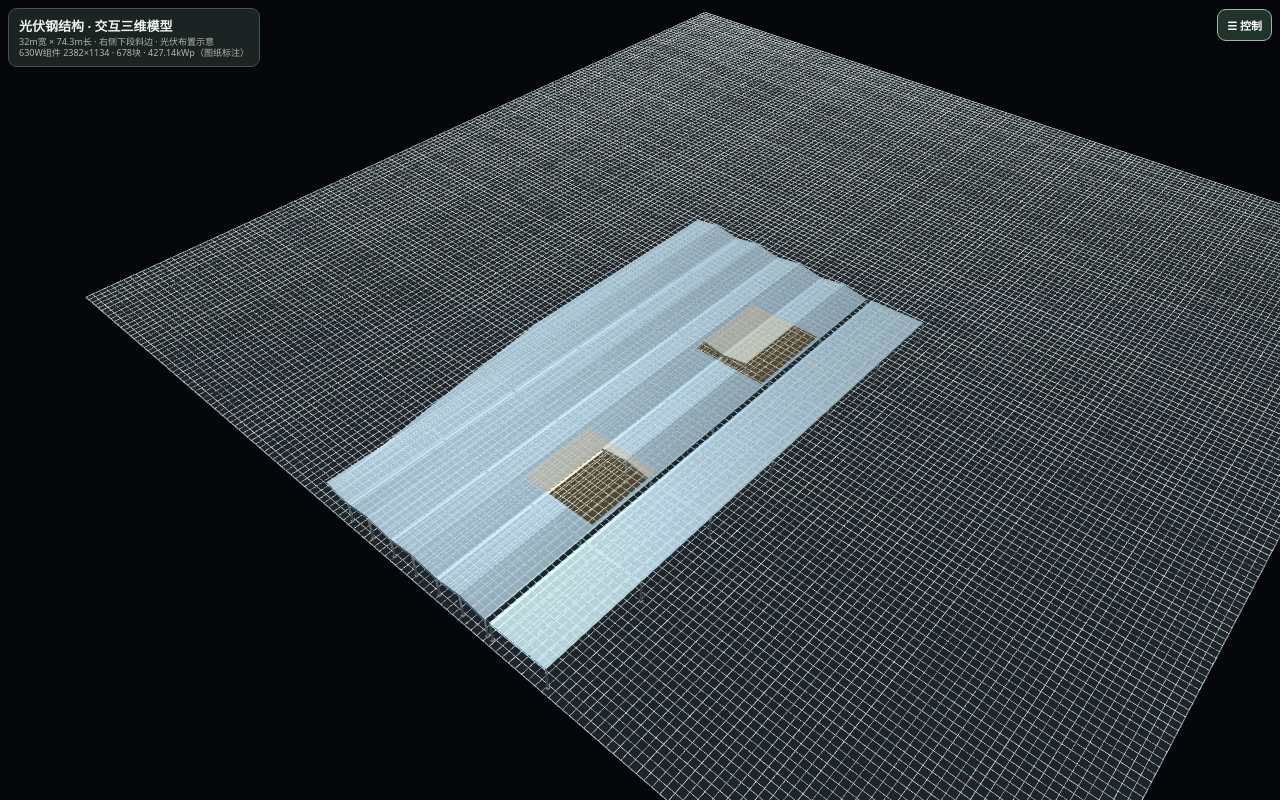
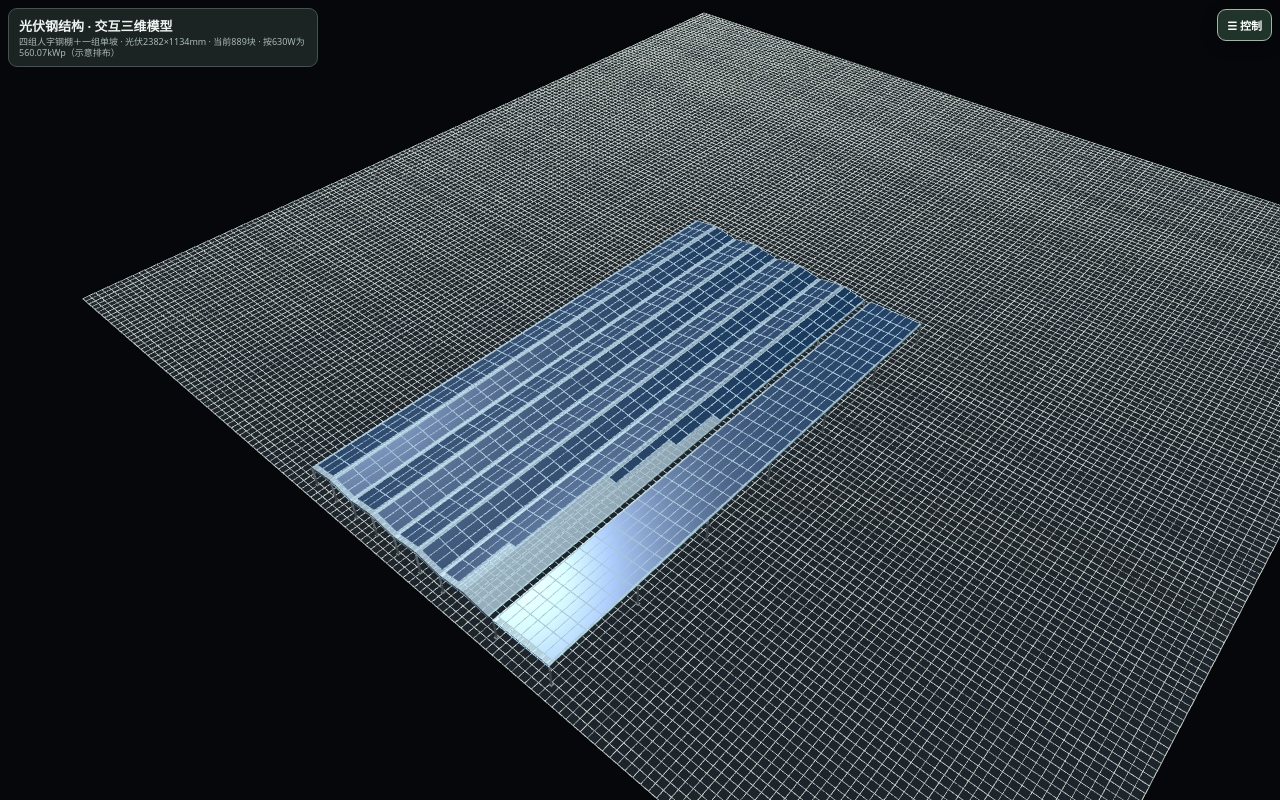
Before and after one commit to zll957704-sudo/-, a plain HTML site: page index.html in a window 1280 px wide. Drawn offline with nearby package versions, Linux system fonts and the light colour scheme.

Commit message:
Restore four gable structures and single-slope canopy; add rooftop PV panels and opposite taper

```diff
--- a/index.html
+++ b/index.html
@@ -10,7 +10,7 @@ header h2{font-size:13px;margin:0 0 2px}header small{font-size:9px;line-height:1
 .panel .buttons button{padding:5px 6px;font-size:10px;border-radius:6px;flex:1 1 auto}
 #note{font-size:9px;line-height:1.4;margin-top:7px}
 @media(max-width:480px){header{max-width:calc(100vw - 112px)}header small{font-size:8px}.panel{right:6px;top:44px;width:min(210px,calc(100vw - 12px));padding:8px}#panelToggle{right:6px;top:7px}}
-</style></head><body><div id="scene"></div><header><h2>光伏钢结构 · 交互三维模型</h2><small>32m宽 × 74.3m长 · 右侧下段斜边 · 光伏布置示意<br>630W组件 2382×1134 · 678块 · 427.14kWp（图纸标注）</small></header><div id="error">三维引擎未加载，请检查网络连接。</div><button id="panelToggle" aria-expanded="false" aria-controls="controlPanel">☰ 控制</button><section class="panel is-hidden" id="controlPanel"><div class="line"><b>套管柱高度 · 非真实驱动模拟</b><span class="value" id="heightLabel">檐 3.00m / 脊柱 3.20m</span></div><input id="height" type="range" min="1.3" max="3.5" step="0.05" value="3"><div class="buttons"><button data-h="1.3">低位 1.3m</button><button data-h="2.5">中位 2.5m</button><button data-h="3" class="active">设计 3.0m</button><button data-h="3.5">高位 3.5m</button></div><div class="buttons"><button data-view="iso" class="active">轴测</button><button data-view="front">端立面</button><button data-view="side">侧立面</button><button data-view="top">平面</button><button id="roof">隐藏屋面</button><button id="purlins">隐藏檩条</button><button id="joints">突出节点</button><button id="detail">升降柱近景</button><button id="dimensions">显示柱网尺寸</button><button data-view="iso">复位</button></div><div id="note">依据三龙厂房光伏平面图：主体最大宽32米、长74.3米，右侧约中段开始向内斜收；斜边收进量及起点未标注，暂按示意比例。左侧两处未满铺区域以浅色框示意。图纸标注678块630W组件、总427.14kWp；模型仅为几何示意，不代表逐块组件精确排布。保留左侧独立单坡雨棚为历史方案，非本次光伏图所示范围。钢构件规格、节点、荷载尚未复核，不得用于施工。</div></section><script type="module">
+</style></head><body><div id="scene"></div><header><h2>光伏钢结构 · 交互三维模型</h2><small>四组人字钢棚＋左侧单坡棚 · 73.3m长 · 对侧斜角<br>组件2382×1134mm · 逐坡面排布 · 数量见右侧</small></header><div id="error">三维引擎未加载，请检查网络连接。</div><button id="panelToggle" aria-expanded="false" aria-controls="controlPanel">☰ 控制</button><section class="panel is-hidden" id="controlPanel"><div class="line"><b>套管柱高度 · 非真实驱动模拟</b><span class="value" id="heightLabel">檐 3.00m / 脊柱 3.20m</span></div><input id="height" type="range" min="1.3" max="3.5" step="0.05" value="3"><div class="buttons"><button data-h="1.3">低位 1.3m</button><button data-h="2.5">中位 2.5m</button><button data-h="3" class="active">设计 3.0m</button><button data-h="3.5">高位 3.5m</button></div><div class="buttons"><button data-view="iso" class="active">轴测</button><button data-view="front">端立面</button><button data-view="side">侧立面</button><button data-view="top">平面</button><button id="roof">隐藏屋面</button><button id="purlins">隐藏檩条</button><button id="joints">突出节点</button><button id="detail">升降柱近景</button><button id="dimensions">显示柱网尺寸</button><button data-view="iso">复位</button></div><div id="note">依据三龙厂房光伏平面图：主体长73.3米，对侧33.6米处开始斜收5米；斜边收进量及起点未标注，暂按示意比例。左侧两处未满铺区域以浅色框示意。组件数量由模型逐块生成，仍需按压块、检修通道及边距复核。保留左侧独立单坡雨棚为历史方案，非本次光伏图所示范围。钢构件规格、节点、荷载尚未复核，不得用于施工。</div></section><script type="module">
 // Multiple CDN fallbacks improve compatibility with different networks and browsers.
 const errorBox=document.getElementById('error');
 function showError(message){errorBox.textContent=message;errorBox.style.display='block';errorBox.style.position='fixed';errorBox.style.top='50%';errorBox.style.left='50%';errorBox.style.transform='translate(-50%,-50%)';errorBox.style.zIndex='99';errorBox.style.maxWidth='min(90vw,460px)';errorBox.style.padding='16px';errorBox.style.borderRadius='10px';errorBox.style.color='#7a211b';errorBox.style.lineHeight='1.7';}
@@ -27,23 +27,43 @@ try {
 const panel=document.querySelector('#controlPanel'),toggle=document.querySelector('#panelToggle');toggle.addEventListener('click',()=>{const hidden=panel.classList.toggle('is-hidden');toggle.textContent=hidden?'☰ 控制':'✕ 收起';toggle.setAttribute('aria-expanded',String(!hidden));});const mount=document.querySelector('#scene'),scene=new T.Scene();scene.background=new T.Color('#05070b');const camera=new T.PerspectiveCamera(45,innerWidth/innerHeight,.03,1200);const renderer=new T.WebGLRenderer({antialias:true,powerPreference:'default',failIfMajorPerformanceCaveat:false});renderer.setPixelRatio(Math.min(window.devicePixelRatio||1,1.5));renderer.setSize(innerWidth,innerHeight);renderer.shadowMap.enabled=false;mount.appendChild(renderer.domElement);scene.add(new T.HemisphereLight(0xffffff,0x8d9c94,2.2));const sun=new T.DirectionalLight(0xffffff,2.1);sun.position.set(-12,25,18);sun.castShadow=true;scene.add(sun);
 const mats={steel:new T.MeshStandardMaterial({color:0x435b6b,metalness:.65,roughness:.38}),column:new T.MeshStandardMaterial({color:0x81929b,metalness:.55,roughness:.4}),inner:new T.MeshStandardMaterial({color:0xb7c4c9,metalness:.5,roughness:.4}),purlin:new T.MeshStandardMaterial({color:0x496e70,metalness:.5,roughness:.4}),roof:new T.MeshStandardMaterial({color:0x9fb9c8,metalness:.28,roughness:.5,side:T.DoubleSide,transparent:true,opacity:.82}),gutter:new T.MeshStandardMaterial({color:0x79c8e8,metalness:.65,roughness:.28,side:T.DoubleSide}),pipe:new T.MeshStandardMaterial({color:0x49b9e6,metalness:.55,roughness:.35}),joint:new T.MeshStandardMaterial({color:0xd99b4c,metalness:.45,roughness:.5}),base:new T.MeshStandardMaterial({color:0x6e7779,roughness:.8})};
 const ground=new T.Mesh(new T.PlaneGeometry(150,150),new T.MeshStandardMaterial({color:0x101820,roughness:1}));ground.rotation.x=-Math.PI/2;ground.position.y=-.07;ground.receiveShadow=true;scene.add(ground);const grid=new T.GridHelper(150,150,0xa7b6af,0xbcc8c1);grid.position.y=-.055;scene.add(grid);
-const structure=new T.Group(),roofGroup=new T.Group(),purlinGroup=new T.Group(),jointGroup=new T.Group(),columns=new T.Group(),dimensionGroup=new T.Group(),drainGroup=new T.Group();scene.add(structure,roofGroup,purlinGroup,jointGroup,columns,dimensionGroup,drainGroup);const xs=[0,12,24,36,48,60,74.3],halfWidth=4,zs=[-4,0,4];let height=3,highlight=false;
+const pvGroup=new T.Group();scene.add(pvGroup);const structure=new T.Group(),roofGroup=new T.Group(),purlinGroup=new T.Group(),jointGroup=new T.Group(),columns=new T.Group(),dimensionGroup=new T.Group(),drainGroup=new T.Group();scene.add(structure,roofGroup,purlinGroup,jointGroup,columns,dimensionGroup,drainGroup);const xs=[0,12,24,36,48,60,73.3],halfWidth=4,zs=[-4,0,4];let height=3,highlight=false;let pvCount=0;const pvMat=new T.MeshStandardMaterial({color:0x173e65,metalness:.3,roughness:.3,side:T.DoubleSide});const pvBorder=new T.LineBasicMaterial({color:0xa8c7d9});
 function box(w,h,d,mat,parent,x,y,z){const m=new T.Mesh(new T.BoxGeometry(w,h,d),mat);m.position.set(x,y,z);m.castShadow=true;parent.add(m);return m}
 function member(a,b,w,d,mat,parent){const A=new T.Vector3(...a),B=new T.Vector3(...b),v=B.clone().sub(A),m=new T.Mesh(new T.BoxGeometry(w,v.length(),d),mat);m.position.copy(A).add(B).multiplyScalar(.5);m.quaternion.setFromUnitVectors(new T.Vector3(0,1,0),v.normalize());m.castShadow=true;parent.add(m);return m}
 // Hollow square-tube approximation: four physical walls, not a solid bar.
 function tube(parent,x,z,y0,y1,outer,t,mat){let h=y1-y0,mid=(y0+y1)/2;box(outer,h,t,mat,parent,x,mid,z-(outer-t)/2);box(outer,h,t,mat,parent,x,mid,z+(outer-t)/2);box(t,h,outer-2*t,mat,parent,x-(outer-t)/2,mid,z);box(t,h,outer-2*t,mat,parent,x+(outer-t)/2,mid,z)}
 function roofY(z){return height+.8*(1-Math.abs(z)/halfWidth)}
 // Right boundary: straight in upper half, then tapers inward to bottom.
-const L=74.3, W=32, taperStart=37.2, taperInset=5.0;
-function rightEdge(x){return 16-taperInset*Math.max(0,Math.min(1,(x-taperStart)/(L-taperStart)));}
-function clipZ(x,z){return Math.min(z,rightEdge(x));}
+const L=73.3, W=34, taperStart=33.6, taperInset=5.0;
+function rightEdge(x){return 16;}
+function clipZ(x,z){return Math.max(z,-16+taperInset*Math.max(0,Math.min(1,(x-taperStart)/(L-taperStart))));}
 // H-shaped rafters are represented by two flanges and a web, rather than a solid rectangular prism.
 function hMember(a,b,parent){const A=new T.Vector3(...a),B=new T.Vector3(...b),vec=B.clone().sub(A),len=vec.length(),group=new T.Group();group.position.copy(A).add(B).multiplyScalar(.5);group.quaternion.setFromUnitVectors(new T.Vector3(0,1,0),vec.normalize());
 const flange=0.125,depth=0.25,tf=0.009,tw=0.006;for(const off of [-depth/2+tf/2,depth/2-tf/2])box(flange,len,tf,mats.steel,group,0,0,off);box(tw,len,depth-2*tf,mats.steel,group,0,0,0);parent.add(group);return group}
 function dimLine(a,b){member(a,b,.012,.012,mats.joint,dimensionGroup)}
 function makeDimensions(){dimensionGroup.clear();for(let i=0;i<xs.length-1;i++){dimLine([xs[i],.05,5.05],[xs[i+1],.05,5.05]);dimLine([xs[i],.05,4.75],[xs[i],.05,5.35])}dimLine([31.2,.05,4.75],[31.2,.05,5.35]);dimLine([0,.05,-halfWidth],[0,.05,halfWidth])}
+
+// Roof-mounted PV: module long side runs along building length; each panel 2.382m x 1.134m.
+// 20mm end clamp allowance per long-side end => pitch 2.422m; 15mm lateral gap.
+// Panels are mounted 0.10m above the original roof surface, following each roof slope.
+function addPV(x1,x2,z1,z2,yAt,parent){
+ const verts=[x1,yAt(z1),z1,x2,yAt(z1),z1,x2,yAt(z2),z2,x1,yAt(z1),z1,x2,yAt(z2),z2,x1,yAt(z2),z2];
+ const g=new T.BufferGeometry();g.setAttribute('position',new T.Float32BufferAttribute(verts,3));g.computeVertexNormals();
+ parent.add(new T.Mesh(g,pvMat));
+ const edge=new T.BufferGeometry().setFromPoints([new T.Vector3(x1,yAt(z1)+.006,z1),new T.Vector3(x2,yAt(z1)+.006,z1),new T.Vector3(x2,yAt(z2)+.006,z2),new T.Vector3(x1,yAt(z2)+.006,z2),new T.Vector3(x1,yAt(z1)+.006,z1)]);
+ parent.add(new T.Line(edge,pvBorder));pvCount++;
+}
+function pvRoof(xStart,xEnd,zStart,zEnd,roofFn,clipFn){
+ const pitchX=2.422,pitchZ=1.149,modX=2.382,modZ=1.134;
+ for(let x=xStart+.12;x+modX<=xEnd-.12;x+=pitchX)
+ for(let z=zStart+.12;z+modZ<=zEnd-.12;z+=pitchZ){
+ if(clipFn&&!clipFn(x,z,x+modX,z+modZ))continue;
+ addPV(x,x+modX,z,z+modZ,zv=>roofFn(zv)+.34,pvGroup);
+ }
+}
+
 function build(){
- [structure,roofGroup,purlinGroup,jointGroup,columns,drainGroup].forEach(g=>g.clear());
+ [structure,roofGroup,purlinGroup,jointGroup,columns,drainGroup,pvGroup].forEach(g=>g.clear());pvCount=0;
  // Four 8m-wide parallel roof strips. The far-right strip is clipped by the slanted boundary.
  for(let bay=0;bay<4;bay++){
   const zl=-16+bay*8,zr=zl+8,zc=(zl+zr)/2;
@@ -51,8 +71,8 @@ function build(){
   structure.add(st);roofGroup.add(rg);purlinGroup.add(pg);columns.add(cg);jointGroup.add(jg);
   const ry=z=>height+.65*(1-Math.abs(z-zc)/4);
   for(const x of xs){
-   const e=clipZ(x,zr);
-   for(const z of [zl,zc,zr]){if(z>e+.001)continue;
+   const e=zr;
+   for(const z of [zl,zc,zr]){if(z<clipZ(x,z)-.001)continue;
     const h=height+(z===zc?.2:0);
     box(.42,.10,.42,mats.base,cg,x,.04,z);
     tube(cg,x,z,.1,Math.min(1.65,h-.35),.2,.006,mats.column);
@@ -60,7 +80,7 @@ function build(){
     if(z===zc)member([x,h,z],[x,ry(z),z],.15,.15,mats.inner,cg);
     box(.24,.035,.24,mats.joint,jg,x,h,z);
    }
-   const last=Math.min(zr,e);
+   const last=zr;
    if(last>zl){
     const mid=Math.min(zc,last);
     hMember([x,ry(zl),zl],[x,ry(mid),mid],st);
@@ -73,7 +93,7 @@ function build(){
    for(let i=0;i<xs.length-1;i++){
     const xa=xs[i],xb=xs[i+1];
     let end=xb;
-    if(z>11){const boundary=taperStart+(16-z)*(L-taperStart)/taperInset;end=Math.min(xb,boundary);}
+
     if(end>xa+.01)member([xa,ry(z)+.13,z],[end,ry(z)+.13,z],.065,.12,mats.purlin,pg);
    }
   }
@@ -81,12 +101,14 @@ function build(){
   for(let i=0;i<xs.length-1;i++)for(const side of [-1,1]){
    const za=side<0?zl:zc,zb=side<0?zc:zr;
    const xa=xs[i],xb=xs[i+1];
-   const aa=Math.min(zb,clipZ(xa,zb)),bb=Math.min(zb,clipZ(xb,zb));
+   const aa=zb,bb=zb;
    if(aa<=za+.001&&bb<=za+.001)continue;
    const geom=new T.BufferGeometry();const verts=[xa,ry(za)+.23,za,xb,ry(za)+.23,za,xb,ry(bb)+.23,bb,xa,ry(za)+.23,za,xb,ry(bb)+.23,bb,xa,ry(aa)+.23,aa];
    geom.setAttribute('position',new T.Float32BufferAttribute(verts,3));geom.computeVertexNormals();rg.add(new T.Mesh(geom,mats.roof));
   }
  }
+ // PV panels on the eight individual pitched roof faces; clipped at opposite diagonal.
+ for(let bay=0;bay<4;bay++){const zl=-16+bay*8,zc=zl+4,zr=zl+8;const ry=z=>height+.65*(1-Math.abs(z-zc)/4);for(const [a,b] of [[zl,zc],[zc,zr]])pvRoof(0,L,a,b,ry,(x,z,x2,z2)=>z>=-16+5*Math.max(0,(x2-33.6)/(L-33.6)));}
  // Three drainage corridors between strips, with downpipes at the two ends.
  for(const z of [-8,0,8]){
   box(L,.035,.36,mats.gutter,drainGroup,L/2,height-.24,z);
@@ -102,15 +124,17 @@ function build(){
  for(let k=0;k<=7;k++){const z=zi+(zo-zi)*k/7;for(let i=0;i<xs.length-1;i++)member([xs[i],cy(z)+.13,z],[xs[i+1],cy(z)+.13,z],.065,.12,mats.purlin,purlinGroup);}
  for(let i=0;i<xs.length-1;i++){const a=xs[i],b=xs[i+1];const geom=new T.BufferGeometry();geom.setAttribute('position',new T.Float32BufferAttribute([a,cy(zi)+.23,zi,b,cy(zi)+.23,zi,b,cy(zo)+.23,zo,a,cy(zi)+.23,zi,b,cy(zo)+.23,zo,a,cy(zo)+.23,zo],3));geom.computeVertexNormals();roofGroup.add(new T.Mesh(geom,mats.roof));}
  box(L,.04,.36,mats.gutter,drainGroup,L/2,cy(zi)-.2,zi);
- // PV-plan exclusion zones: left side at two length intervals (schematic only).
+ pvRoof(0,L,zo,zi,cy,null);
+ document.querySelector("header small").textContent=`四组人字钢棚＋一组单坡 · 光伏2382×1134mm · 当前${pvCount}块 · 按630W为${(pvCount*.63).toFixed(2)}kWp（示意排布）`;
+ /* // PV-plan exclusion zones: left side at two length intervals (schematic only).
  const exclusionMat=new T.MeshBasicMaterial({color:0xffbd63,transparent:true,opacity:.22,side:T.DoubleSide});
  for(const [a,b] of [[13,26],[47,58]]){
   const g=new T.PlaneGeometry(b-a,11);g.rotateX(-Math.PI/2);const m=new T.Mesh(g,exclusionMat);m.position.set((a+b)/2,height+.93,-10.5);roofGroup.add(m);
  }
- jointGroup.visible=highlight;dimensionGroup.clear();
+ */ jointGroup.visible=highlight;dimensionGroup.clear();
 }
-const overviewCenter=new T.Vector3(37.15,1.7,-4.6);
-const overviewBounds=new T.Box3(new T.Vector3(-.8,-.1,-26),new T.Vector3(75,5,17));
+const overviewCenter=new T.Vector3(36.65,1.7,-4.6);
+const overviewBounds=new T.Box3(new T.Vector3(-.8,-.1,-26),new T.Vector3(74,5,17));
 let theta=-.73,phi=.82,dist=128,target=overviewCenter.clone(),pointer=new Map(),lastDistance=0,overview=true,zoomed=false;
 function updateCamera(){camera.position.set(target.x+dist*Math.sin(phi)*Math.cos(theta),target.y+dist*Math.cos(phi),target.z+dist*Math.sin(phi)*Math.sin(theta));camera.lookAt(target)}
 function fitOverview(minimum=128){
@@ -137,8 +161,8 @@ function view(v){
   else{theta=-.73;phi=.82}
   fitOverview(v==='top'?138:128);
 }
-view('iso');build();function animate(){requestAnimationFrame(animate);try{renderer.render(scene,camera)}catch(e){showError('当前浏览器无法正常渲染3D模型：'+e.message);throw e}}animate();function apply(h){height=h;document.querySelector('#heightLabel').textContent=`檐 ${h.toFixed(2)}m / 脊柱 ${(h+.2).toFixed(2)}m`;build();document.querySelectorAll('[data-h]').forEach(b=>b.classList.toggle('active',Number(b.dataset.h)===h))}document.querySelector('#height').oninput=e=>apply(Number(e.target.value));document.querySelectorAll('[data-h]').forEach(b=>b.onclick=()=>{document.querySelector('#height').value=b.dataset.h;apply(Number(b.dataset.h))});document.querySelectorAll('[data-view]').forEach(b=>b.onclick=()=>{view(b.dataset.view);document.querySelectorAll('[data-view]').forEach(k=>k.classList.toggle('active',k===b))});document.querySelector('#roof').onclick=e=>{roofGroup.visible=!roofGroup.visible;e.target.textContent=roofGroup.visible?'隐藏屋面':'显示屋面'};document.querySelector('#purlins').onclick=e=>{purlinGroup.visible=!purlinGroup.visible;e.target.textContent=purlinGroup.visible?'隐藏檩条':'显示檩条'};document.querySelector('#joints').onclick=e=>{highlight=!highlight;jointGroup.visible=highlight;e.target.classList.toggle('active',highlight)};
-let detail=false;document.querySelector('#detail').onclick=e=>{detail=!detail;if(detail){overview=false;roofGroup.visible=false;purlinGroup.visible=false;highlight=true;jointGroup.visible=true;target.set(12,1.8,-16);dist=8;theta=-.8;phi=1.1;e.target.textContent='返回整体';}else{roofGroup.visible=true;purlinGroup.visible=true;target.set(37.15,1.7,-4.6);view('iso');e.target.textContent='升降柱近景';}updateCamera()};
+view('iso');build();function animate(){requestAnimationFrame(animate);try{renderer.render(scene,camera)}catch(e){showError('当前浏览器无法正常渲染3D模型：'+e.message);throw e}}animate();function apply(h){height=h;document.querySelector('#heightLabel').textContent=`檐 ${h.toFixed(2)}m / 脊柱 ${(h+.2).toFixed(2)}m`;build();document.querySelectorAll('[data-h]').forEach(b=>b.classList.toggle('active',Number(b.dataset.h)===h))}document.querySelector('#height').oninput=e=>apply(Number(e.target.value));document.querySelectorAll('[data-h]').forEach(b=>b.onclick=()=>{document.querySelector('#height').value=b.dataset.h;apply(Number(b.dataset.h))});document.querySelectorAll('[data-view]').forEach(b=>b.onclick=()=>{view(b.dataset.view);document.querySelectorAll('[data-view]').forEach(k=>k.classList.toggle('active',k===b))});document.querySelector('#roof').onclick=e=>{roofGroup.visible=!roofGroup.visible;pvGroup.visible=roofGroup.visible;e.target.textContent=roofGroup.visible?'隐藏屋面':'显示屋面'};document.querySelector('#purlins').onclick=e=>{purlinGroup.visible=!purlinGroup.visible;e.target.textContent=purlinGroup.visible?'隐藏檩条':'显示檩条'};document.querySelector('#joints').onclick=e=>{highlight=!highlight;jointGroup.visible=highlight;e.target.classList.toggle('active',highlight)};
+let detail=false;document.querySelector('#detail').onclick=e=>{detail=!detail;if(detail){overview=false;roofGroup.visible=false;purlinGroup.visible=false;highlight=true;jointGroup.visible=true;target.set(12,1.8,-16);dist=8;theta=-.8;phi=1.1;e.target.textContent='返回整体';}else{roofGroup.visible=true;purlinGroup.visible=true;target.set(36.65,1.7,-4.6);view('iso');e.target.textContent='升降柱近景';}updateCamera()};
 document.querySelector('#dimensions').onclick=e=>{dimensionGroup.visible=!dimensionGroup.visible;e.target.textContent=dimensionGroup.visible?'隐藏柱网尺寸':'显示柱网尺寸'};dimensionGroup.visible=false;
 renderer.domElement.addEventListener('pointerdown',e=>{pointer.set(e.pointerId,[e.clientX,e.clientY]);renderer.domElement.setPointerCapture(e.pointerId)});renderer.domElement.addEventListener('pointermove',e=>{if(!pointer.has(e.pointerId))return;const prev=pointer.get(e.pointerId);pointer.set(e.pointerId,[e.clientX,e.clientY]);if(pointer.size===1){theta+=(e.clientX-prev[0])*.007;phi=Math.max(.08,Math.min(Math.PI-.08,phi-(e.clientY-prev[1])*.007))}else{const p=[...pointer.values()],d=Math.hypot(p[0][0]-p[1][0],p[0][1]-p[1][1]);if(lastDistance&&d>0){zoomed=true;dist=Math.max(9,Math.min(Math.max(420,dist),dist*lastDistance/d));}lastDistance=d}updateCamera()});function release(e){pointer.delete(e.pointerId);lastDistance=0}renderer.domElement.addEventListener('pointerup',release);renderer.domElement.addEventListener('pointercancel',release);renderer.domElement.addEventListener('wheel',e=>{e.preventDefault();zoomed=true;dist=Math.max(9,Math.min(Math.max(420,dist),dist*(e.deltaY>0?1.09:.91)));updateCamera()},{passive:false});addEventListener('resize',()=>{camera.aspect=innerWidth/innerHeight;camera.updateProjectionMatrix();renderer.setSize(innerWidth,innerHeight);if(overview&&!zoomed)fitOverview()});
 } catch(e){console.error('3D initialization error',e);showError('3D模型初始化失败：'+(e.message||e)+ '。请检查浏览器是否开启硬件加速/WebGL，或更换最新版Chrome、Edge、Safari。');}
```
